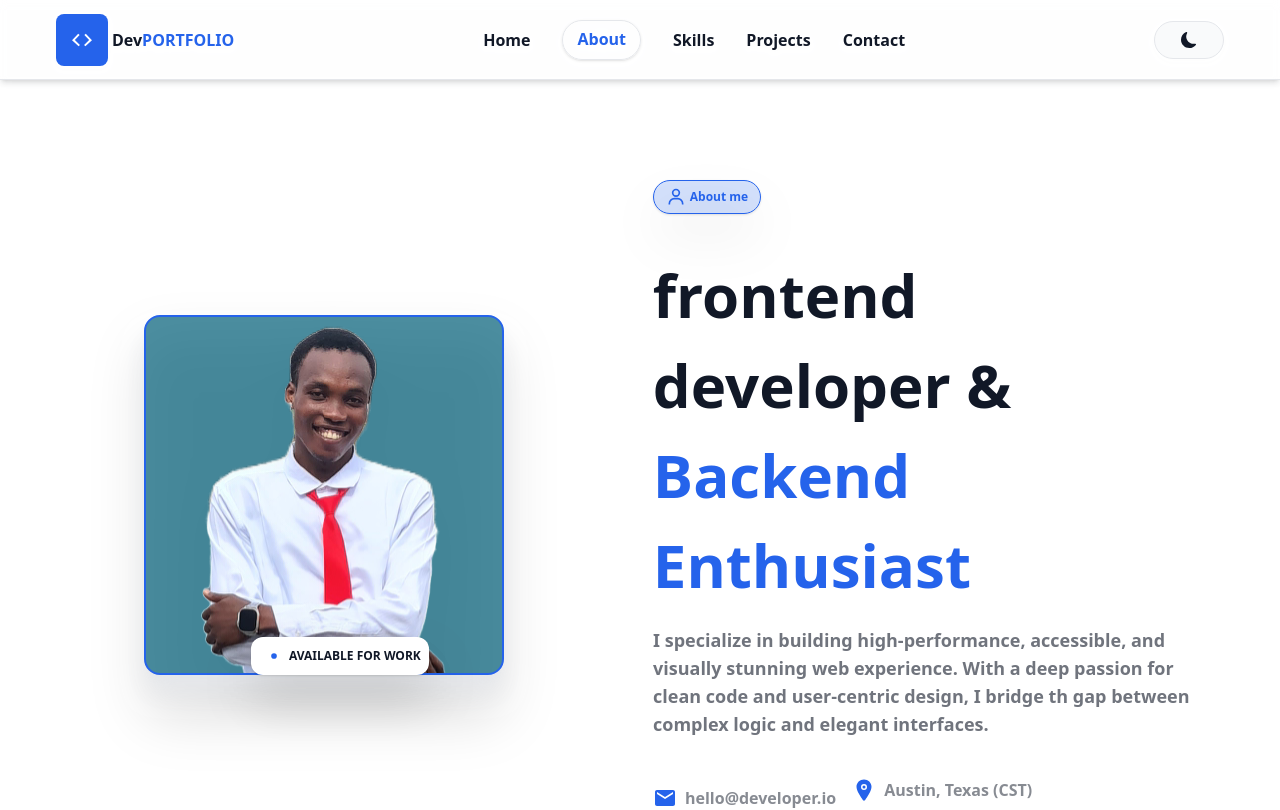
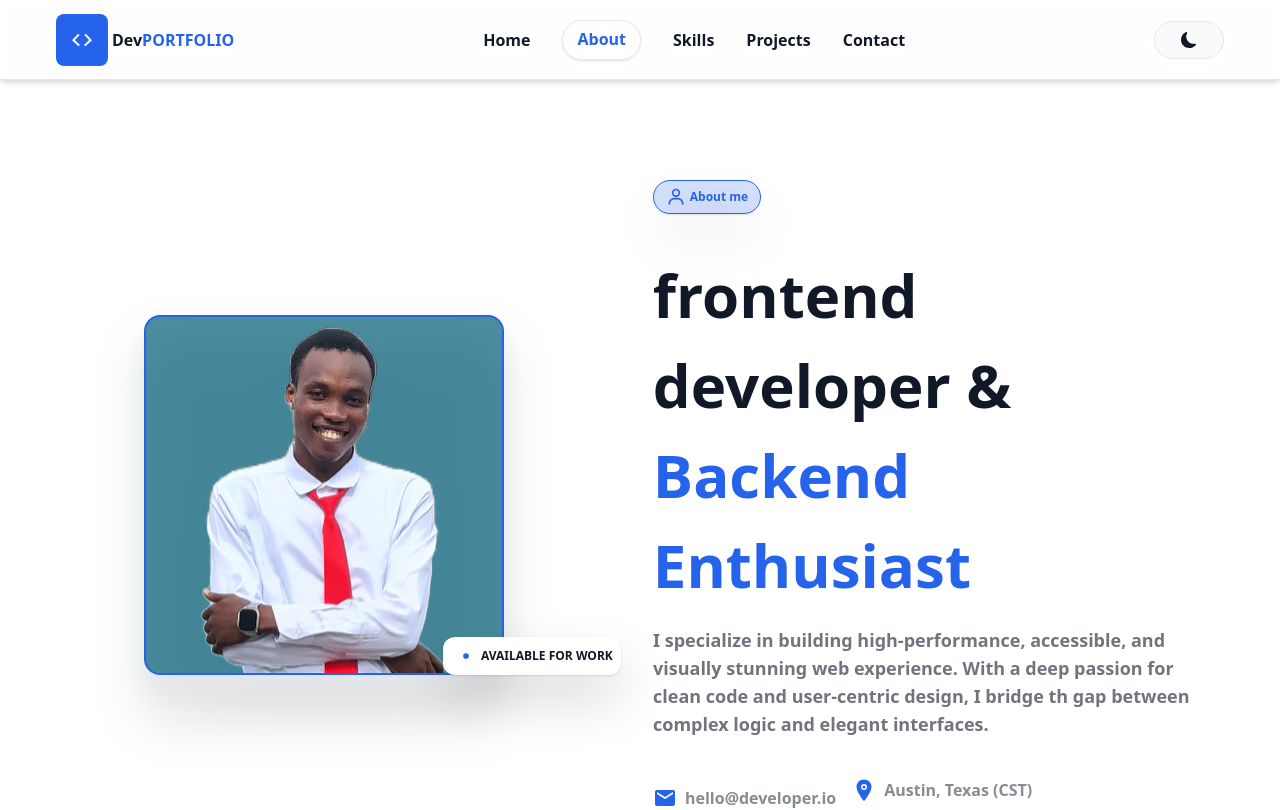
Before and after one commit to ugwucollins/New-Portfolio, a React (Vite) app: page /about in a window 1280 px wide. Shown: the top 810 px of the page. Built offline with nearby package versions, Linux system fonts and the light colour scheme.

Commit message:
implement lazy loading for profile image in AboutHeader and hero image in HomeBanner; adjust spacing in AboutSkills

```diff
--- a/src/Component/About/AboutHeader.tsx
+++ b/src/Component/About/AboutHeader.tsx
@@ -24,17 +24,20 @@ const AboutHeader = () => {
           data-aos="zoom-in-right"
           className="w-full flex justify-start pl-18 max-sm:pl-0 items-center lg:w-1/2 relative"
         >
-          <div className="size-90 border-2 border-portfolio-primary dark:rounded-full rounded-2xl bg-cyan-800/70 flex justify-center items-center overflow-hidden shadow-xl drop-shadow-2xl shadow-portfolio-border dark:shadow-portfolio-primary relative">
+          <div className="w-full size-90 relative">
+            <div className="size-90 relative border-2 border-portfolio-primary dark:rounded-full rounded-2xl bg-cyan-800/70 flex justify-center items-center overflow-hidden shadow-xl drop-shadow-2xl shadow-portfolio-border dark:shadow-portfolio-primary">
               <img
+                loading="lazy"
                 src={assets.profile1}
                 className=" object-contain pt-10"
                 alt="profile photo"
               />
             </div>
-          <div className="absolute bottom-0 dark:right-35 max-md:right-20 right-50">
+            <div className="absolute bottom-0 dark:right-10 max-md:right-20 right-2">
               <div className="w-auto bg-portfolio-bg px-2 items-center py-1 font-bold rounded-xl text-[12px] flex justify-center uppercase dark:text-portfolio-primary shadow drop-shadow-2xl">
                 <BsDot size={30} className="text-portfolio-primary" />
                 Available for work
+              </div>
             </div>
           </div>
         </div>
--- a/src/Component/About/AboutSkills.tsx
+++ b/src/Component/About/AboutSkills.tsx
@@ -24,7 +24,7 @@ const AboutSkills = () => {
           );
         })}
       </div>
-      <div className="flex flex-row w-full gap-4 py-24 px-5 justify-around items-center flex-wrap">
+      <div className="flex flex-row w-full gap-4 py-24 px-5 justify-around gap-y-10 items-center flex-wrap">
         {AboutSkillsArrayNum.map((skill, index: number) => {
           const even = index % 2 === 0;
           return (
--- a/src/Component/Home/HomeBanner.tsx
+++ b/src/Component/Home/HomeBanner.tsx
@@ -82,6 +82,7 @@ const HomeBanner = () => {
         <div className="bg-portfolio-card border border-portfolio-border p-2 rounded-2xl shadow-2xl overflow-hidden">
           <img
             src={assets.hero1}
+           loading='lazy'
             alt="Code Mockup"
             className="rounded-xl w-full"
           />
```
Lines whose indentation alone changed are shown as unchanged.
